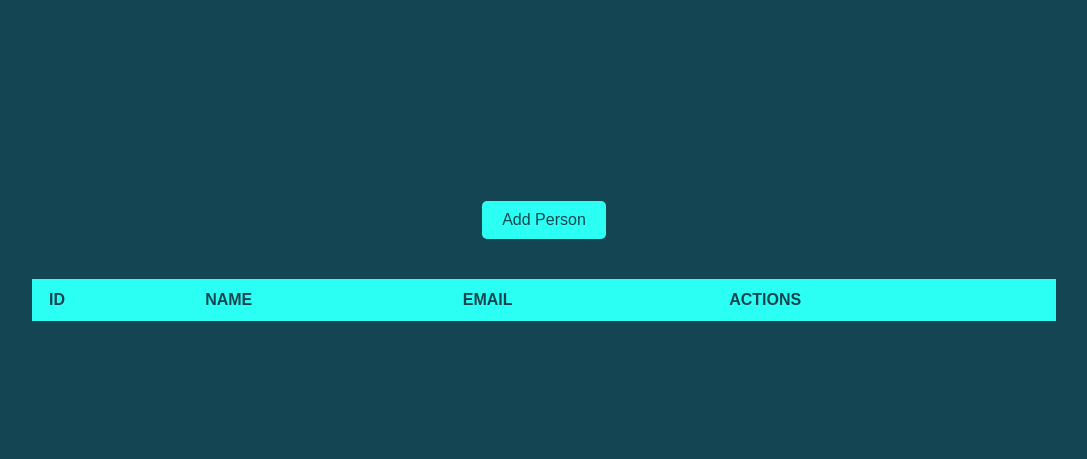
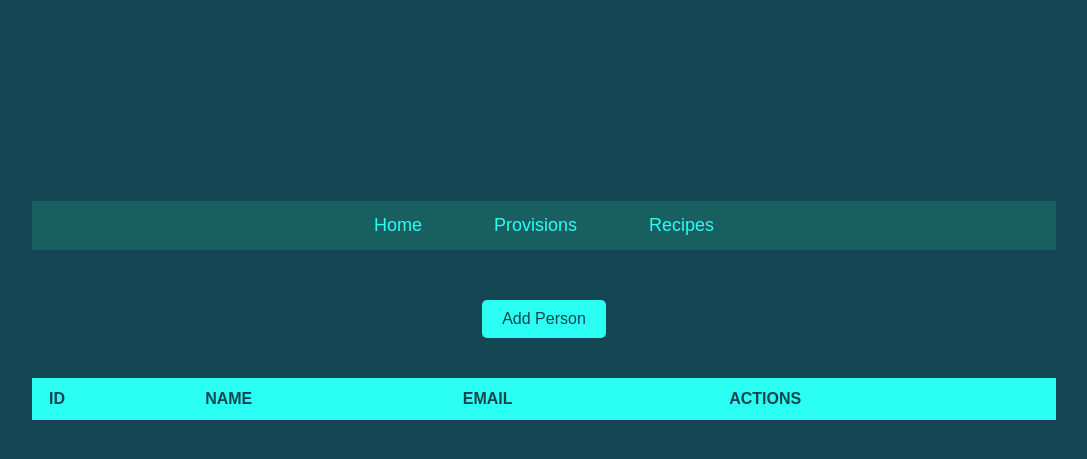
Before and after one commit to johanromeo/Plan-a-Meal, a plain HTML site: page frontend/html/people.html in a window 1280 px wide. Shown: the part 89-548 px from the top of the page, without its empty margins (96-1183 px from the left). Drawn offline with Linux system fonts and the light colour scheme; no server answers.

Commit message:
added nav bars and styling

```diff
--- a/frontend/html/people.html
+++ b/frontend/html/people.html
@@ -7,8 +7,17 @@
     <link rel="stylesheet" href="/style.css" />
   </head>
 
-  <body class="flex-body">
+  <body class="grid-body">
     <h1 class="heading">Household People</h1>
+
+    <!-- Navigation Bar -->
+    <nav class="navigation">
+      <ul>
+        <li><a href="/index.html">Home</a></li>
+        <li><a href="/html/provisions.html">Provisions</a></li>
+        <li><a href="/html/recipes.html">Recipes</a></li>
+      </ul>
+    </nav>
 
     <div class="action-button add-button">Add Person</div>
 
--- a/frontend/style.css
+++ b/frontend/style.css
@@ -16,6 +16,45 @@ a:visited {
 .heading {
   height: 30vh;
   font-size: 80px;
+}
+
+/* Navigation Bar Styles */
+.navigation {
+  background-color: #186060;
+  margin-top: 20px;
+  margin-bottom: 30px;
+  width: 80%;
+}
+
+.navigation ul {
+  list-style-type: none;
+  margin: 0;
+  padding: 0;
+  display: flex;
+  justify-content: center; /* Center the navigation links */
+  align-items: center;
+  gap: 40px; /* Adjust the spacing between links */
+}
+
+.navigation li {
+  /* No additional styles needed for li elements */
+}
+
+.navigation a {
+  display: block;
+  color: #2bfff4;
+  text-align: center;
+  padding: 14px 16px;
+  text-decoration: none;
+  font-size: 18px;
+  font-family: sans-serif;
+  transition: background-color 0.3s, color 0.3s;
+}
+
+.navigation a:hover {
+  background-color: #2bfff4;
+  color: #144552;
+  border-radius: 5px;
 }
 
 /* ALL SETTINGS FOR FLEX BOX USAGE */
```
Also changed, not shown: frontend/html/provisions.html (+9 -0 lines), frontend/html/recipes.html (+9 -0 lines).
